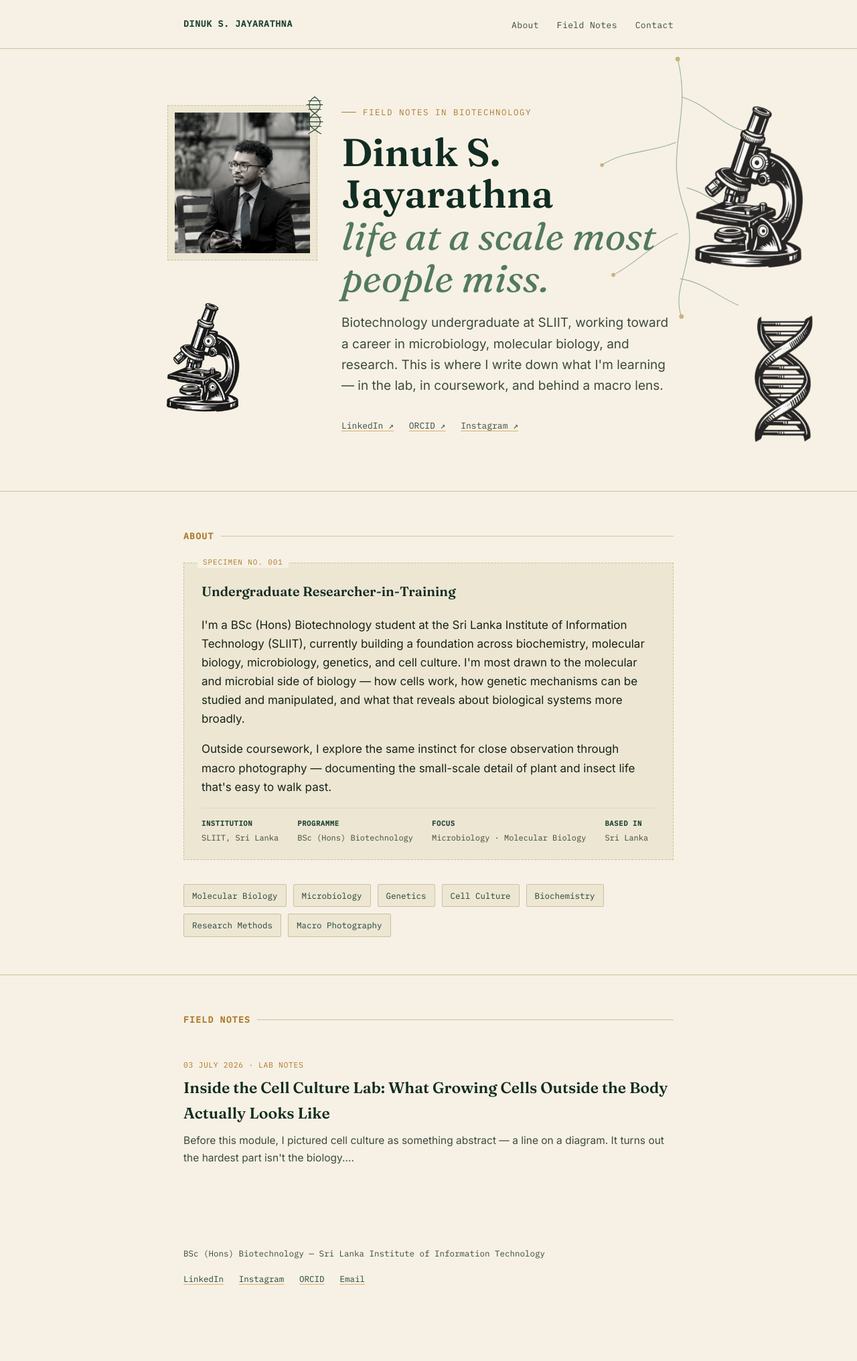
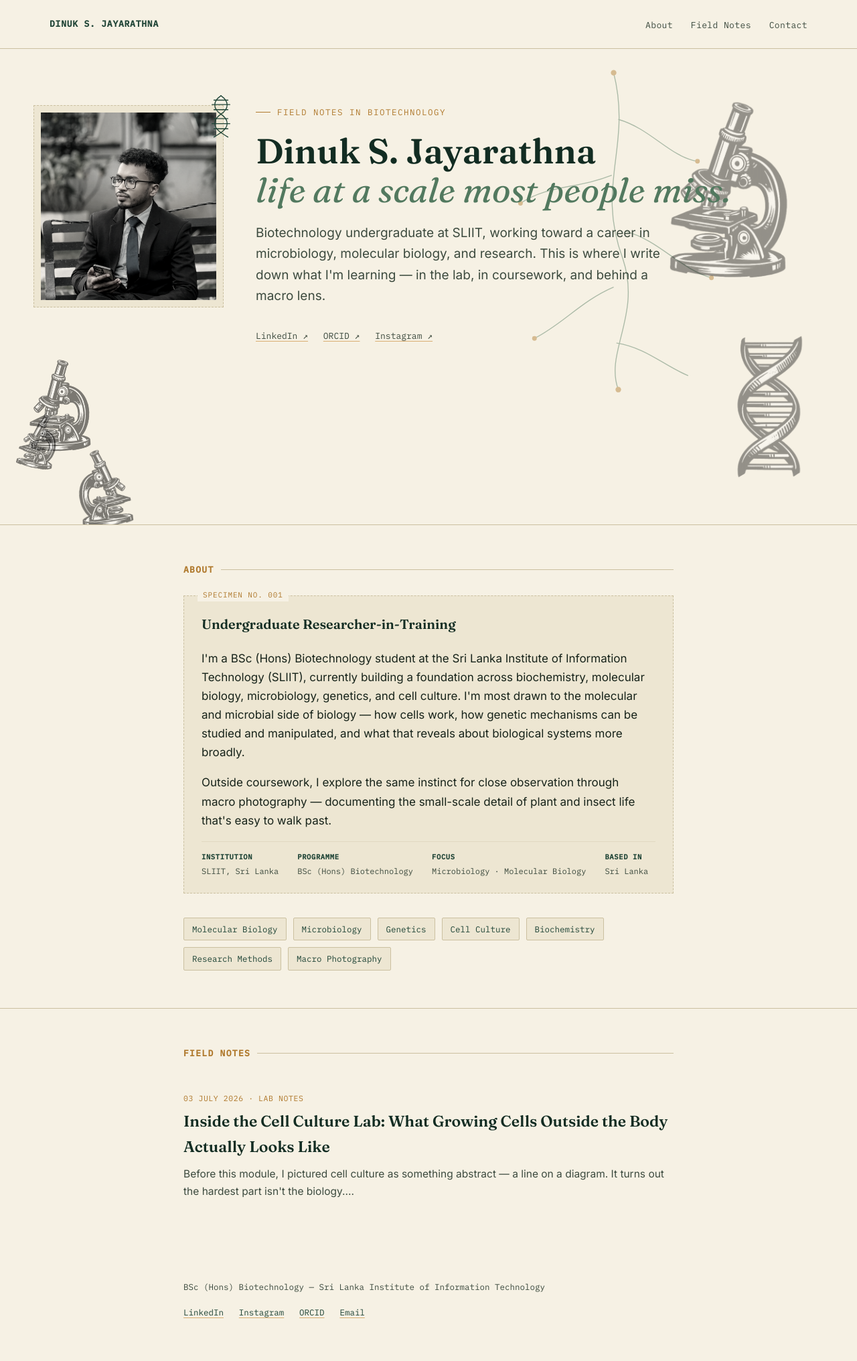
Before and after one commit to DinukSJayarathna/field-notes, a Jekyll site: the page built from index.html, in a window 1280 px wide. Shown: the whole page at 67% size. Built offline with Jekyll 4.4.1, drawn with Linux system fonts in a browser that asks for light colours; before the commit the page ends 1982 px from its top, so only the background shows below that.

Commit message:
Add files via upload

```diff
--- a/assets/css/style.css
+++ b/assets/css/style.css
@@ -61,6 +61,7 @@
 }
 
 .site-header .wrap {
+  max-width: 1180px;
   display: flex;
   justify-content: space-between;
   align-items: center;
@@ -101,11 +102,11 @@
 
 .hero-veins {
   position: absolute;
-  top: -30px;
-  right: -60px;
-  width: 520px;
-  height: 520px;
-  opacity: 0.55;
+  top: -20px;
+  right: -40px;
+  width: 640px;
+  height: 640px;
+  opacity: 0.45;
   z-index: 0;
   pointer-events: none;
 }
@@ -113,34 +114,36 @@
 .hero-bg-icon {
   position: absolute;
   z-index: 0;
-  opacity: 0.85;
+  opacity: 0.4;
   pointer-events: none;
+  filter: grayscale(100%);
 }
 
 .hero-bg-microscope {
-  width: 230px;
+  width: 250px;
   height: auto;
-  top: 18px;
-  right: 40px;
+  top: 6px;
+  right: 60px;
 }
 
 .hero-bg-dna {
-  width: 170px;
+  width: 190px;
   height: auto;
-  bottom: 10px;
-  right: 20px;
+  bottom: 0px;
+  right: 30px;
 }
 
-@media (max-width: 900px) {
+@media (max-width: 1000px) {
   .hero-bg-icon { display: none; }
 }
 
 .hero-grid {
   position: relative;
   z-index: 1;
+  max-width: 1180px;
   display: grid;
-  grid-template-columns: 200px 1fr;
-  gap: 36px;
+  grid-template-columns: 260px 1fr;
+  gap: 48px;
   align-items: start;
 }
 
@@ -164,7 +167,7 @@
 .specimen-photo img {
   display: block;
   width: 100%;
-  height: 210px;
+  height: 280px;
   object-fit: cover;
   object-position: top center;
   filter: grayscale(90%) sepia(10%) contrast(1.05) brightness(1.02);
@@ -172,9 +175,9 @@
 
 .icon-dna-small {
   position: absolute;
-  top: -16px;
-  right: -14px;
-  width: 34px;
+  top: -18px;
+  right: -16px;
+  width: 38px;
   height: auto;
 }
 
@@ -184,9 +187,41 @@
 }
 
 .icon-bacteria-side {
-  width: 155px;
-  height: auto;
-  margin: 18px 0 0 -20px;
+  display: none;
+}
+
+.hero-bacteria-cluster {
+  position: relative;
+  margin: 40px 0 0 -30px;
+  height: 220px;
+  pointer-events: none;
+}
+
+.hero-bacteria-cluster img {
+  position: absolute;
+  opacity: 0.5;
+  filter: grayscale(100%);
+}
+
+.bacteria-1 {
+  width: 130px;
+  top: 0;
+  left: 6px;
+  transform: rotate(-4deg);
+}
+
+.bacteria-2 {
+  width: 78px;
+  top: 96px;
+  left: 0px;
+  transform: rotate(10deg);
+}
+
+.bacteria-3 {
+  width: 110px;
+  top: 140px;
+  left: 78px;
+  transform: rotate(-6deg) scaleX(-1);
 }
 
 @media (max-width: 640px) {
@@ -194,10 +229,10 @@
     grid-template-columns: 1fr;
   }
   .hero-photo-col {
-    width: 170px;
+    width: 220px;
     margin: 0 auto 8px;
   }
-  .icon-bacteria-side { display: none; }
+  .hero-bacteria-cluster { display: none; }
 }
 
 .eyebrow {
@@ -223,10 +258,16 @@
 .hero h1 {
   font-family: var(--font-display);
   font-weight: 600;
-  font-size: clamp(38px, 6vw, 58px);
-  line-height: 1.08;
+  font-size: clamp(32px, 4.4vw, 52px);
+  line-height: 1.12;
   margin: 0 0 20px;
   color: var(--forest-deep);
+  white-space: nowrap;
+}
+
+.hero h1 em {
+  display: block;
+  white-space: normal;
 }
 
 .hero h1 em {
@@ -452,6 +493,10 @@
 /* ============================================
    Responsive
    ============================================ */
+@media (max-width: 480px) {
+  .hero h1 { white-space: normal; font-size: clamp(28px, 8vw, 38px); }
+}
+
 @media (max-width: 560px) {
   .hero { padding: 56px 0 44px; }
   .hero-veins { width: 300px; height: 300px; top: -20px; right: -100px; }
--- a/index.html
+++ b/index.html
@@ -43,7 +43,11 @@
           </g>
         </svg>
       </div>
-      <img class="icon-accent icon-bacteria-side" src="{{ '/assets/img/bacteria.png' | relative_url }}" alt="">
+      <div class="hero-bacteria-cluster" aria-hidden="true">
+        <img class="bacteria-1" src="{{ '/assets/img/bacteria.png' | relative_url }}" alt="">
+        <img class="bacteria-2" src="{{ '/assets/img/bacteria.png' | relative_url }}" alt="">
+        <img class="bacteria-3" src="{{ '/assets/img/bacteria.png' | relative_url }}" alt="">
+      </div>
     </div>
 
     <div class="hero-content">
```
